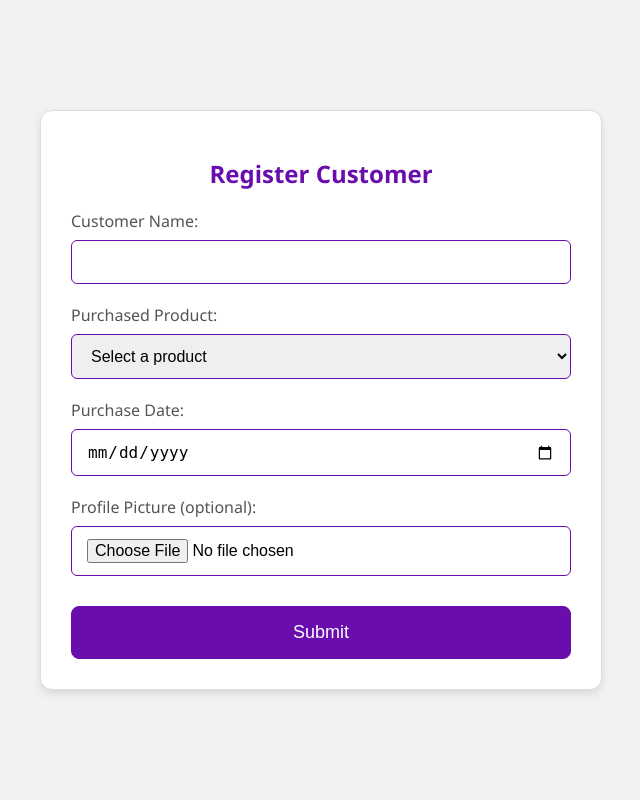
After one commit to AagamanMainali35/CustomerRelationManagement-System, a Django app: page /Customer-Form/ in a window 1280 px wide. The commit adds this page. Shown: the whole page, without its empty margins (319-959 px from the left). Run offline with Django 5.2, Linux system fonts and the light colour scheme; a user stored in the database is signed in; data comes from the database, SQL or seed files in the repository; both versions use the stored data as it was after the commit.

Commit message:
FinalChnages

```diff
--- /dev/null
+++ b/Core/templates/customer_register.html
@@ -0,0 +1,139 @@
+<!DOCTYPE html>
+<html lang="en">
+<head>
+    <meta charset="UTF-8">
+    <meta name="viewport" content="width=device-width, initial-scale=1.0">
+    <title>Customer Registration</title>
+    <style>
+        body {
+            font-family: 'Segoe UI', Tahoma, Geneva, Verdana, sans-serif;
+            background-color: #f2f2f2;
+            margin: 0;
+            padding: 0;
+            display: flex;
+            justify-content: center;
+            align-items: center;
+            height: 100vh;
+        }
+
+        .container {
+            background-color: #ffffff;
+            padding: 30px;
+            border-radius: 12px;
+            box-shadow: 0 4px 8px rgba(0, 0, 0, 0.1);
+            max-width: 500px;
+            width: 100%;
+            border: 1px solid #ddd;
+        }
+
+        h1 {
+            text-align: center;
+            color: #6a0dad; /* Purple color */
+            margin-bottom: 20px;
+            font-size: 24px;
+            font-weight: 600;
+        }
+
+        form {
+            display: flex;
+            flex-direction: column;
+        }
+
+        .form-group {
+            margin-bottom: 20px;
+        }
+
+        label {
+            display: block;
+            margin-bottom: 8px;
+            font-size: 16px;
+            color: #555;
+            font-weight: 500;
+        }
+
+        input[type="text"],
+        input[type="date"],
+        input[type="file"],
+        select {
+            width: 100%;
+            padding: 12px 15px;
+            border-radius: 6px;
+            border: 1px solid #6a0dad; /* Purple border */
+            font-size: 16px;
+            box-sizing: border-box;
+            transition: border-color 0.3s ease;
+        }
+
+        input[type="text"]:focus,
+        input[type="date"]:focus,
+        input[type="file"]:focus,
+        select:focus {
+            border-color: #4b0082; /* Darker purple on focus */
+            outline: none;
+        }
+
+        button {
+            background-color: #6a0dad; /* Purple button */
+            color: white;
+            border: 1px solid #6a0dad; /* Purple border */
+            padding: 15px;
+            text-align: center;
+            text-decoration: none;
+            display: inline-block;
+            font-size: 18px;
+            margin-top: 10px;
+            border-radius: 8px;
+            cursor: pointer;
+            transition: background-color 0.3s ease, transform 0.2s ease;
+        }
+
+        button:hover {
+            background-color: #5c00a1; /* Darker purple on hover */
+            border-color: #5c00a1; /* Darker purple border on hover */
+            transform: translateY(-2px);
+        }
+
+        button:active {
+            background-color: #4b0082; /* Even darker purple on active */
+            border-color: #4b0082; /* Even darker purple border on active */
+            transform: translateY(0);
+        }
+    </style>
+</head>
+<body>
+    <div class="container">
+        <h1>Register Customer</h1>
+        <form action="{% url 'customerForm' %}" method="post" enctype="multipart/form-data">
+            <!-- Include CSRF Token for security (if using Django) -->
+            {% csrf_token %}
+
+            <div class="form-group">
+                <label for="c_name">Customer Name:</label>
+                <input type="text" id="c_name" name="c_name" required aria-required="true">
+            </div>
+
+            <div class="form-group">
+                <label for="purchase_product">Purchased Product:</label>
+                <select id="purchase_product" name="purchase_product" required aria-required="true">
+                    <option value="" disabled selected>Select a product</option>
+                    {% for i in products %}
+                    <option value="{{ i.prdctname }}">{{ i.prdctname }}</option>
+                    {% endfor %}
+                </select>
+            </div>
+
+            <div class="form-group">
+                <label for="purchase_date">Purchase Date:</label>
+                <input type="date" id="purchase_date" name="purchase_date" required aria-required="true">
+            </div>
+
+            <div class="form-group">
+                <label for="picture">Profile Picture (optional):</label>
+                <input type="file" id="picture" name="picture" aria-label="Upload profile picture">
+            </div>
+
+            <button type="submit">Submit</button>
+        </form>
+    </div>
+</body>
+</html>
```
Also changed, not shown: Core/templates/customer_details.html (+25 -31 lines), Core/templates/product_register.html (+53 -33 lines), db.sqlite3, media/CoreImages/GitHub-Mark-ea2971cee799.png (added), media/CoreImages/GitHub-Mark-ea2971cee799_G6agjXw.png (added).
